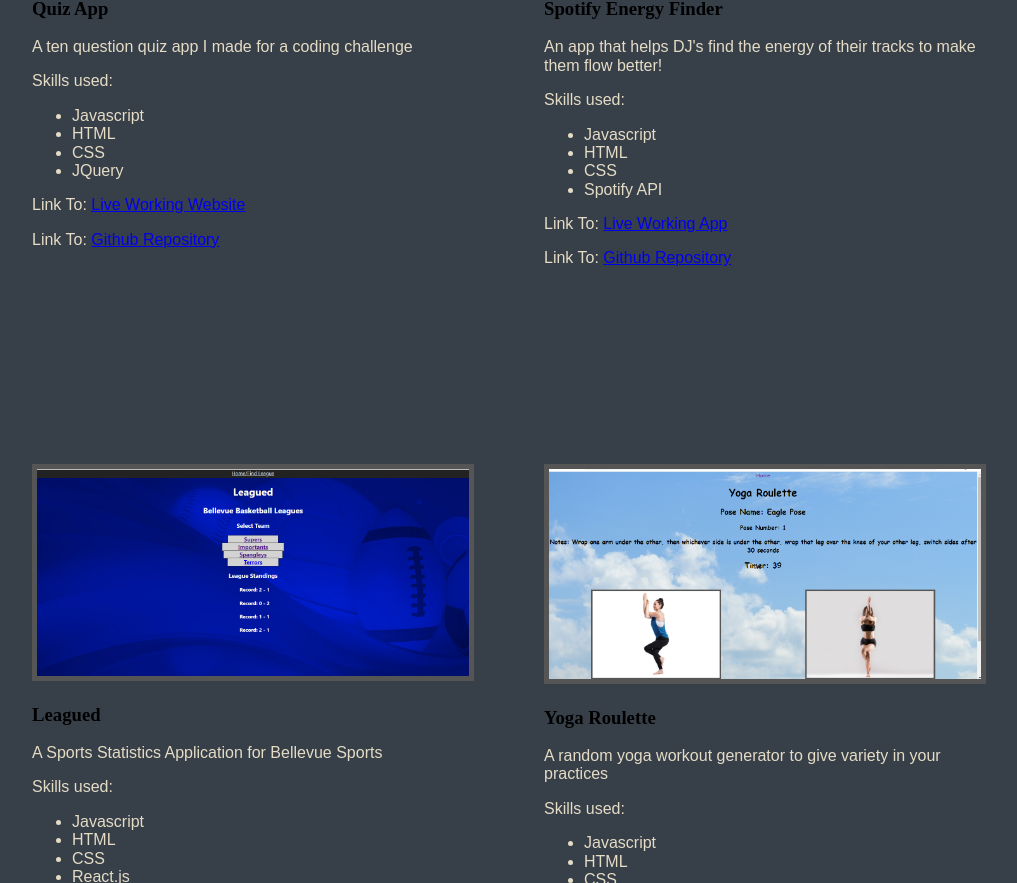
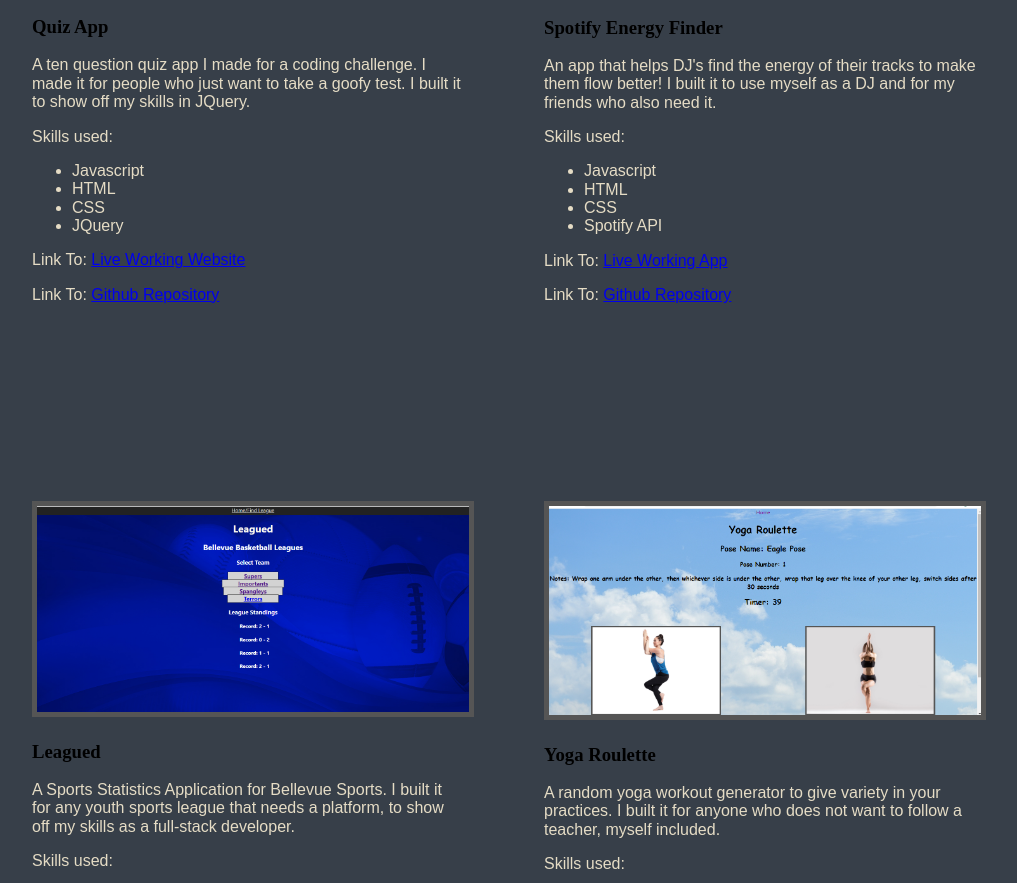
Before and after one commit to bchrist110/Portfolio-Page, a plain HTML site: page index.html in a window 1280 px wide. Shown: the part 2060-2943 px from the top of the page, without its empty margins (136-1153 px from the left). Drawn offline with nearby package versions, Linux system fonts and the light colour scheme; a script that the page names is missing.

Commit message:
Update index.html

```diff
--- a/index.html
+++ b/index.html
@@ -65,7 +65,7 @@
                      <ul>
                         <li>Build a website for you</li>
                         <li>Help your current website work the way it is supposed to</li>
-                        <li>Create an app for you</li>
+                        <li>Work with like-minded individuals on a team to create the best possible product</li>
                      </ul>
                   </article>
                </div>
@@ -77,7 +77,7 @@
                <div class="item">
                   <img src="quiz.png" alt="Quiz App">
                   <h3>Quiz App</h3>
-                  <p>A ten question quiz app I made for a coding challenge</p>
+                  <p>A ten question quiz app I made for a coding challenge. I made it for people who just want to take a goofy test. I built it to show off my skills in JQuery.</p>
                   <p>Skills used:</p>
                   <ul>
                      <li>Javascript</li>
@@ -95,7 +95,7 @@
                <div class="item">
                   <img src="spotify.jpg" alt="Energy Finder">
                   <h3>Spotify Energy Finder</h3>
-                  <p>An app that helps DJ's find the energy of their tracks to make them flow better!</p>
+                  <p>An app that helps DJ's find the energy of their tracks to make them flow better! I built it to use myself as a DJ and for my friends who also need it.</p>
                   <p>Skills used:</p>
                   <ul>
                      <li>Javascript</li>
@@ -115,7 +115,7 @@
                <div class="item">
                   <img src="leagued.png" alt="Leagued">
                   <h3>Leagued</h3>
-                  <p>A Sports Statistics Application for Bellevue Sports</p>
+                  <p>A Sports Statistics Application for Bellevue Sports. I built it for any youth sports league that needs a platform, to show off my skills as a full-stack developer.</p>
                   <p>Skills used:</p>
                   <ul>
                      <li>Javascript</li>
@@ -138,7 +138,7 @@
                <div class="item">
                   <img src="yoga.png" alt="Yoga Roulette">
                   <h3>Yoga Roulette</h3>
-                  <p>A random yoga workout generator to give variety in your practices</p>
+                  <p>A random yoga workout generator to give variety in your practices. I built it for anyone who does not want to follow a teacher, myself included.</p>
                   <p>Skills used:</p>
                   <ul>
                      <li>Javascript</li>
```
